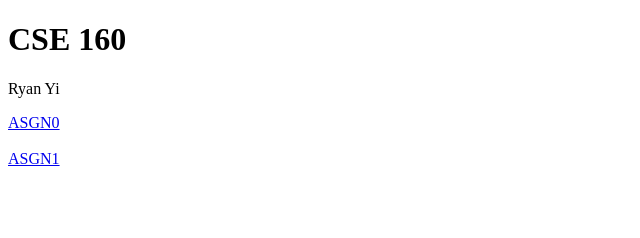
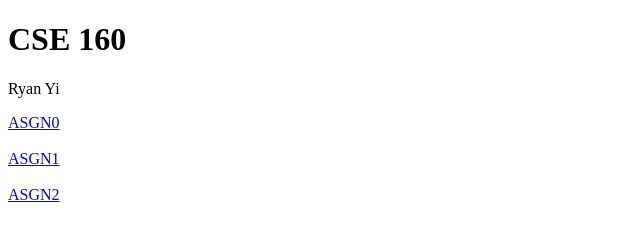
Before and after one commit to rkyi-ucsc/CSE-160, a plain HTML site: page index.html in a window 1280 px wide. Shown: the full height of the page, 0-640 px from the left. Drawn offline with Linux system fonts and the light colour scheme.

Commit message:
updating index

```diff
--- a/index.html
+++ b/index.html
@@ -6,7 +6,8 @@
 <p>Ryan Yi</p>
 
 <a href="../asgn0/asgn0.html">ASGN0</a><br><br>
-<a href="../asgn1/ColoredPoints.html">ASGN1</a>
+<a href="../asgn1/ColoredPoints.html">ASGN1</a><br><br>
+<a href="../asgn2/BlockyAnimal.html">ASGN2</a>
 
 </body>
 </html>
```
Also changed, not shown: 1 other file.
